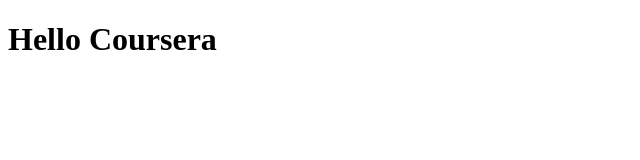
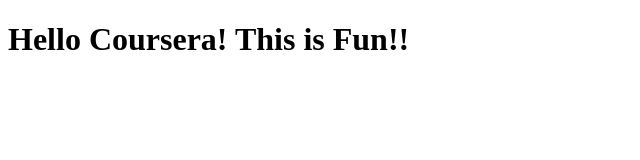
Before and after one commit to Sabertooth86/coursera-test2, a plain HTML site: page site/index.html in a window 1280 px wide. Shown: the whole page, without its empty margins (0-640 px from the left). Drawn offline with Linux system fonts and the light colour scheme.

Commit message:
Small addition to out page content

```diff
--- a/site/index.html
+++ b/site/index.html
@@ -4,6 +4,6 @@
     <title>Coursera Test-2</title>
   </head>
   <body>
-    <h1>Hello Coursera</h1>
+    <h1>Hello Coursera! This is Fun!!</h1>
   </body>
 </html>
```
